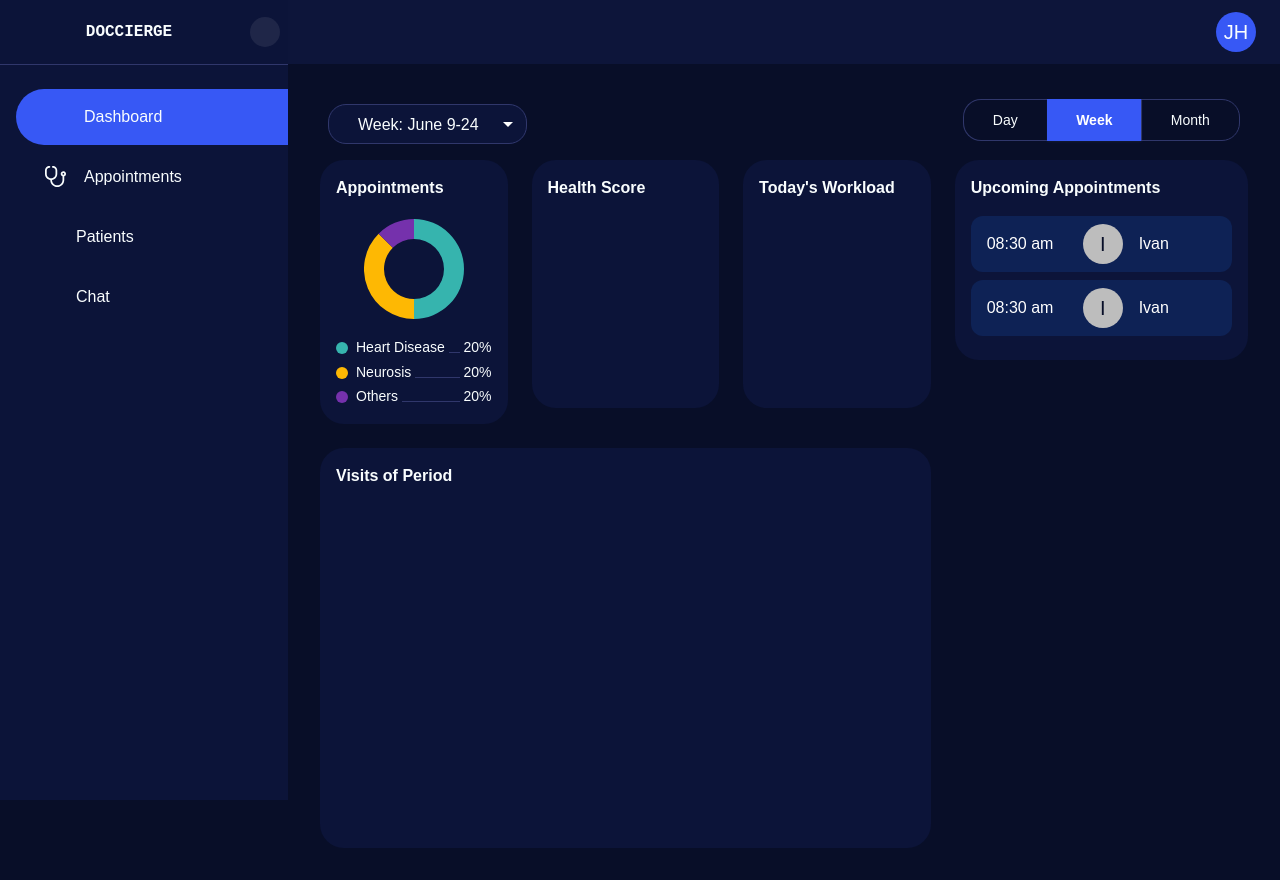
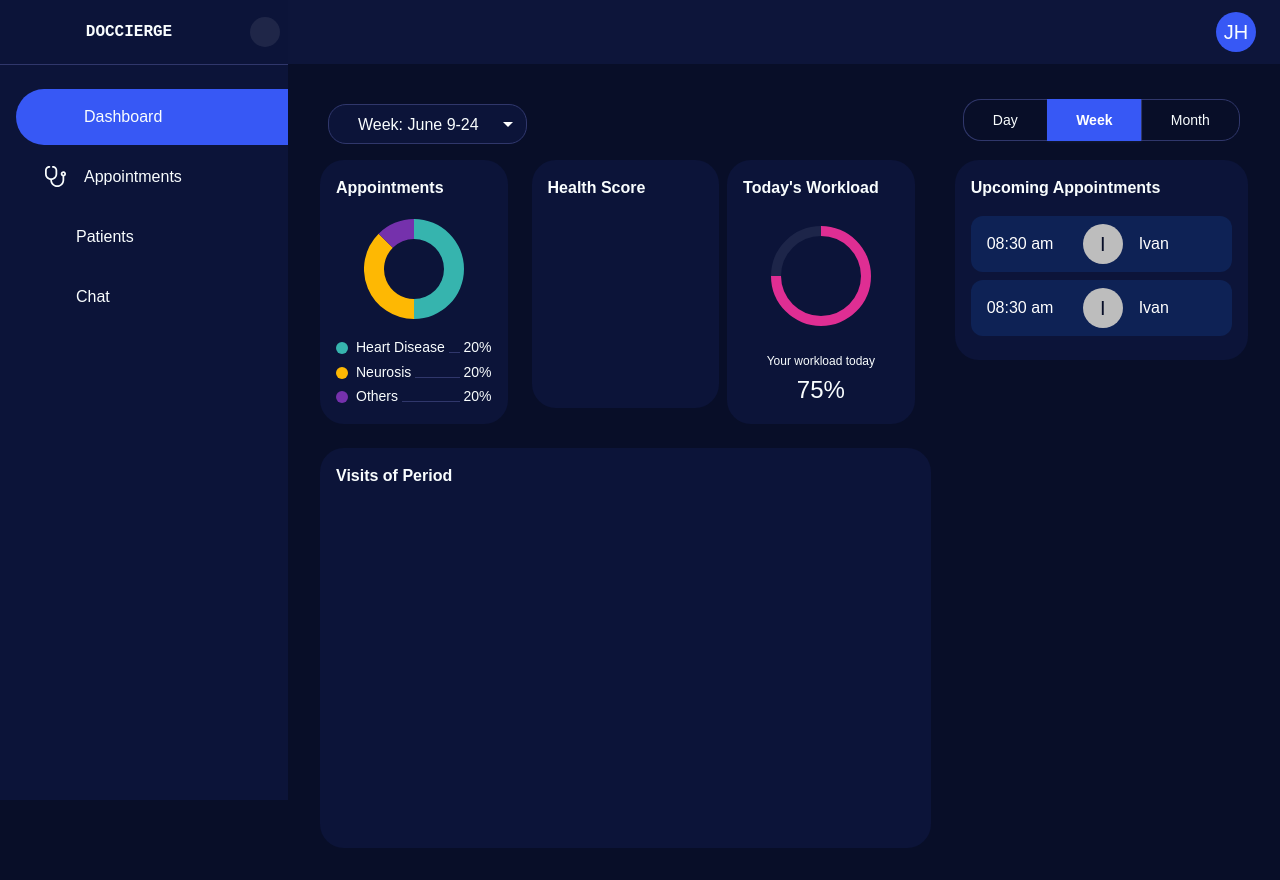
Before and after one commit to htabir/doccierge, a React (Create React App) app: page / in a window 1280 px wide. Built offline with nearby package versions, Linux system fonts and the light colour scheme; some icons are missing; a web font is replaced by a local one.

Commit message:
ADDED: workload chart added

```diff
--- /dev/null
+++ b/src/components/dashboard/WorkloadCard.tsx
@@ -0,0 +1,82 @@
+import React from "react";
+import Box from "@mui/material/Box";
+import theme from "../../theme";
+import {Grid, Typography} from "@mui/material";
+import {Doughnut} from "react-chartjs-2";
+import {ArcElement, Chart as ChartJS, Legend, Tooltip} from 'chart.js';
+
+ChartJS.register(ArcElement, Tooltip, Legend);
+
+const data = {
+    datasets: [
+        {
+            data: [75, 25],
+            borderWidth: 0,
+            backgroundColor: [
+                theme.palette.secondary.main,
+                '#1D2549'
+            ],
+        },
+    ],
+};
+
+const options = {
+    plugins: {
+        legend: {
+            display: false
+        },
+    },
+
+    responsive: true,
+    cutout: 40
+}
+
+
+const WorkloadCard = () => {
+    return <Grid
+        item
+        md={4} sm={12} xs={12}
+        sx={{
+            padding: {md: "0 16px 0 0", sm: 'none'}
+        }}
+    >
+        <Box
+            sx={{
+                height: 264,
+                width: "100%",
+                bgcolor: theme.palette.background.paper,
+                borderRadius: 8,
+                padding: 2,
+                display: 'flex',
+                flexDirection: 'column',
+                justifyContent: 'space-between',
+            }}
+        >
+            <Typography variant={"body1"} sx={{mb: 2, fontWeight: 600}}>Today's Workload</Typography>
+            <Box
+                sx={{
+                    maxHeight: 100,
+                    width: '100%',
+                    display: 'flex',
+                    justifyContent: 'center',
+                    mb: 2
+                }}>
+                <Doughnut data={data} options={options}/>
+            </Box>
+            <Box
+                sx={{
+                    display: 'flex',
+                    flexDirection: 'column',
+                    justifyContent: 'center',
+                    alignItems: 'center',
+                }}
+            >
+                <Typography variant={"caption"}>Your workload today</Typography>
+                <Typography sx={{fontSize: 24}}>75%</Typography>
+
+            </Box>
+        </Box>
+    </Grid>;
+}
+
+export default WorkloadCard;
--- a/src/pages/dashboard/index.tsx
+++ b/src/pages/dashboard/index.tsx
@@ -4,6 +4,7 @@ import {Avatar, Button, ButtonGroup, FormControl, Grid, MenuItem, Select, Typogr
 import theme from "../../theme";
 import {ArcElement, Chart as ChartJS, Legend, Tooltip} from 'chart.js';
 import AppointmentCard from "../../components/dashboard/AppointmentCard";
+import WorkloadCard from "../../components/dashboard/WorkloadCard";
 
 ChartJS.register(ArcElement, Tooltip, Legend);
 
@@ -69,26 +70,7 @@ const DashboardPage = () => {
 
                         </Box>
                     </Grid>
-                    <Grid
-                        item
-                        md={4} sm={12} xs={12}
-                        sx={{
-                            padding: {md: "0 0 0 16px", sm: 'none'}
-                        }}
-                    >
-                        <Box
-                            sx={{
-                                height: 248,
-                                width: "100%",
-                                bgcolor: theme.palette.background.paper,
-                                borderRadius: 8,
-                                padding: 2
-                            }}
-                        >
-                            <Typography variant={"body1"} sx={{mb: 2, fontWeight: 600}}>Today's Workload</Typography>
-
-                        </Box>
-                    </Grid>
+                    <WorkloadCard/>
                 </Grid>
                 <Box
                     sx={{
```
